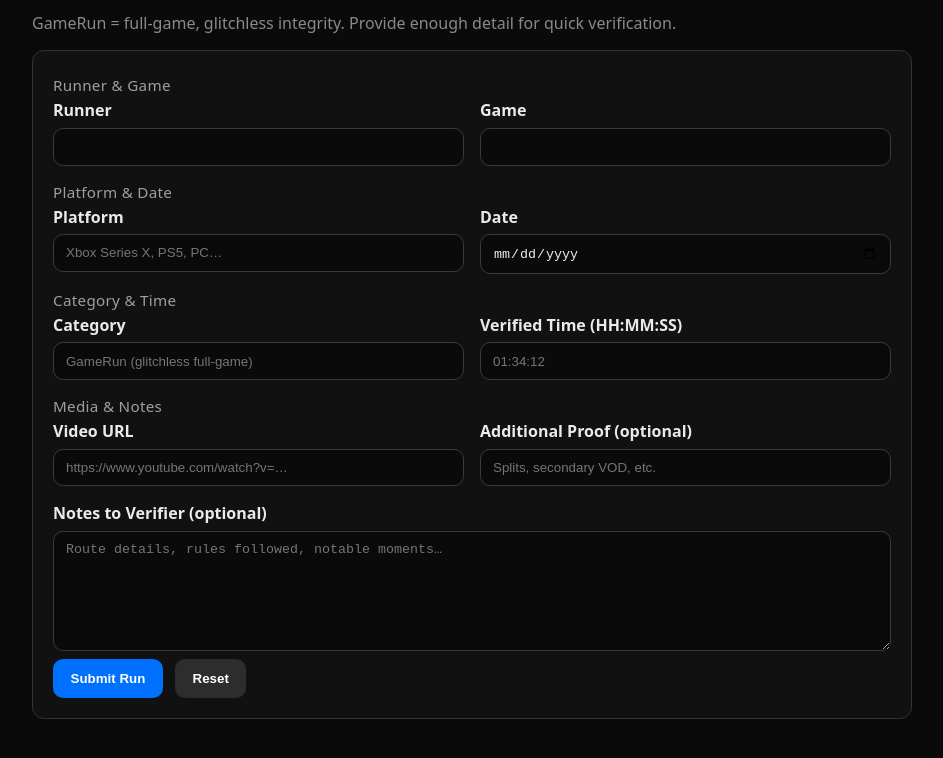
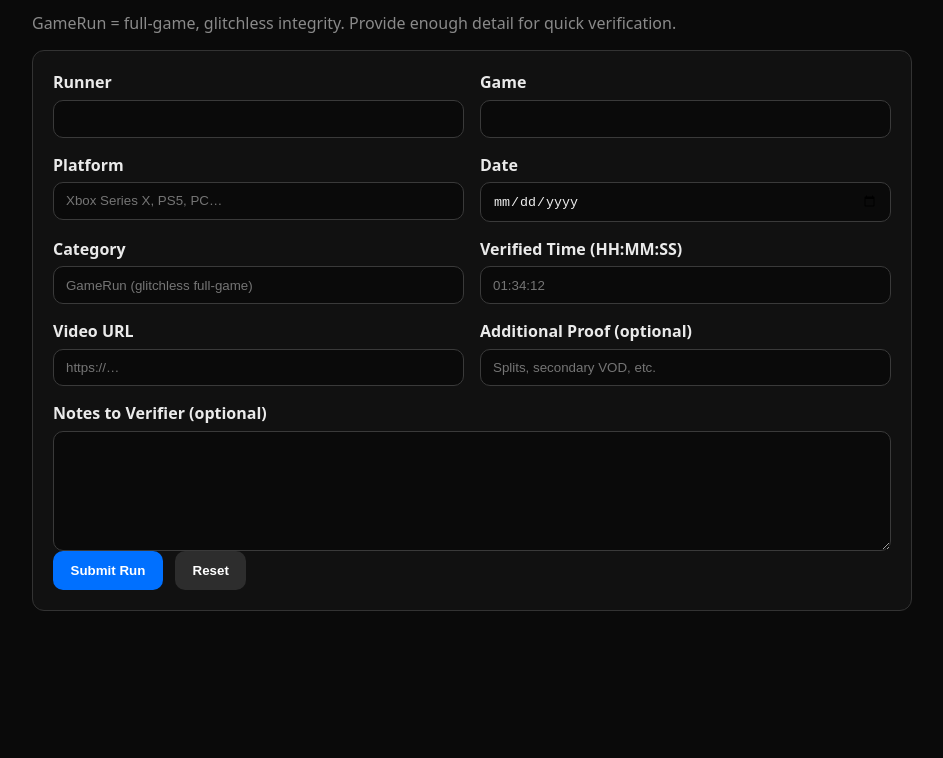
Before and after one commit to JoeyR110/gamerun-net, a plain HTML site: page submit.html in a window 1280 px wide. Shown: the part 98-856 px from the top of the page, without its empty margins (168-1111 px from the left). After the commit the page ends 800 px from the top, so only its background shows below. Drawn offline with Linux system fonts and the light colour scheme.

Commit message:
all new code in files

```diff
--- a/submit.html
+++ b/submit.html
@@ -12,34 +12,22 @@
     h1 { margin: 0 0 1rem; }
     .note { margin: 0 0 1rem; color: #8a8a8a; }
 
-    /* card */
-    form {
-      background: var(--card, #111);
-      border: 1px solid #333;
-      border-radius: 12px;
-      padding: 1.25rem;
+    form { background: var(--card,#111); border:1px solid #333; border-radius:12px; padding:1.25rem; }
+    .row { display:grid; grid-template-columns:1fr; gap:1rem; margin-bottom:1rem; }
+    @media (min-width:720px){ .row { grid-template-columns:1fr 1fr; } }
+    .field { display:flex; flex-direction:column; gap:.4rem; }
+    label { font-weight:600; }
+    input, textarea {
+      padding:.65rem .75rem; border:1px solid #3a3a3a; border-radius:10px;
+      background:var(--bg,#0a0a0a); color:var(--text,#eee);
     }
-
-    /* rows: single column on mobile, 2-col on >=720px */
-    .row { display: grid; grid-template-columns: 1fr; gap: 1rem; margin-bottom: 1rem; }
-    @media (min-width: 720px) { .row { grid-template-columns: 1fr 1fr; } }
-
-    .field { display: flex; flex-direction: column; gap: .4rem; }
-    label { font-weight: 600; }
-    input, select, textarea {
-      padding: .65rem .75rem; border: 1px solid #3a3a3a; border-radius: 10px;
-      background: var(--bg, #0a0a0a); color: var(--text, #eee);
+    textarea { min-height:120px; resize:vertical; }
+    .actions { display:flex; gap:.75rem; }
+    button {
+      padding:.75rem 1.1rem; border:0; border-radius:10px; cursor:pointer;
+      background:#0070ff; color:#fff; font-weight:700;
     }
-    textarea { min-height: 120px; resize: vertical; }
-
-    .section-title { margin: .25rem 0 .25rem; font-size: .95rem; color: #9aa0a6; letter-spacing: .02em; }
-
-    .actions { display: flex; gap: .75rem; margin-top: .5rem; }
-    button {
-      padding: .75rem 1.1rem; border: 0; border-radius: 10px; cursor: pointer;
-      background: #0070ff; color: #fff; font-weight: 700;
-    }
-    button[type="reset"] { background: #2d2d2d; }
+    button[type="reset"]{ background:#2d2d2d; }
   </style>
 </head>
 <body>
@@ -48,7 +36,11 @@
     <p class="note">GameRun = full-game, glitchless integrity. Provide enough detail for quick verification.</p>
 
     <!-- Netlify form -->
-    <form name="gamerun-submission" method="POST" data-netlify="true" netlify-honeypot="bot-field" action="/thankyou.html">
+    <form name="gamerun-submission"
+          method="POST"
+          data-netlify="true"
+          netlify-honeypot="bot-field"
+          action="/thanks/">
       <input type="hidden" name="form-name" value="gamerun-submission" />
 
       <!-- Honeypot -->
@@ -57,24 +49,22 @@
       </div>
 
       <!-- Runner & Game -->
-      <div class="section-title">Runner & Game</div>
       <div class="row">
         <div class="field">
           <label for="runner">Runner</label>
-          <input id="runner" name="runner" type="text" autocomplete="name" required />
+          <input id="runner" name="runner" required />
         </div>
         <div class="field">
           <label for="game">Game</label>
-          <input id="game" name="game" type="text" required />
+          <input id="game" name="game" required />
         </div>
       </div>
 
       <!-- Platform & Date -->
-      <div class="section-title">Platform & Date</div>
       <div class="row">
         <div class="field">
           <label for="platform">Platform</label>
-          <input id="platform" name="platform" type="text" placeholder="Xbox Series X, PS5, PC…" required />
+          <input id="platform" name="platform" placeholder="Xbox Series X, PS5, PC…" required />
         </div>
         <div class="field">
           <label for="date">Date</label>
@@ -82,25 +72,23 @@
         </div>
       </div>
 
-      <!-- Category & Verified Time -->
-      <div class="section-title">Category & Time</div>
+      <!-- Category & Time -->
       <div class="row">
         <div class="field">
           <label for="category">Category</label>
-          <input id="category" name="category" type="text" placeholder="GameRun (glitchless full-game)"/>
+          <input id="category" name="category" placeholder="GameRun (glitchless full-game)" />
         </div>
         <div class="field">
           <label for="time">Verified Time (HH:MM:SS)</label>
-          <input id="time" name="verified_time" type="text" inputmode="numeric" placeholder="01:34:12" pattern="^\d{1,2}:\d{2}:\d{2}$" required />
+          <input id="time" name="verified_time" inputmode="numeric" pattern="^\d{1,2}:\d{2}:\d{2}$" placeholder="01:34:12" required />
         </div>
       </div>
 
-      <!-- Video & Notes -->
-      <div class="section-title">Media & Notes</div>
+      <!-- Media & Notes -->
       <div class="row">
         <div class="field">
           <label for="video">Video URL</label>
-          <input id="video" name="video_url" type="url" placeholder="https://www.youtube.com/watch?v=…" required />
+          <input id="video" name="video_url" type="url" placeholder="https://…" required />
         </div>
         <div class="field">
           <label for="proof">Additional Proof (optional)</label>
@@ -110,7 +98,7 @@
 
       <div class="field">
         <label for="notes">Notes to Verifier (optional)</label>
-        <textarea id="notes" name="notes" placeholder="Route details, rules followed, notable moments…"></textarea>
+        <textarea id="notes" name="notes"></textarea>
       </div>
 
       <div class="actions">
```
Also changed, not shown: thanks/index.html (added, +25 -0 lines), 1 other file.
